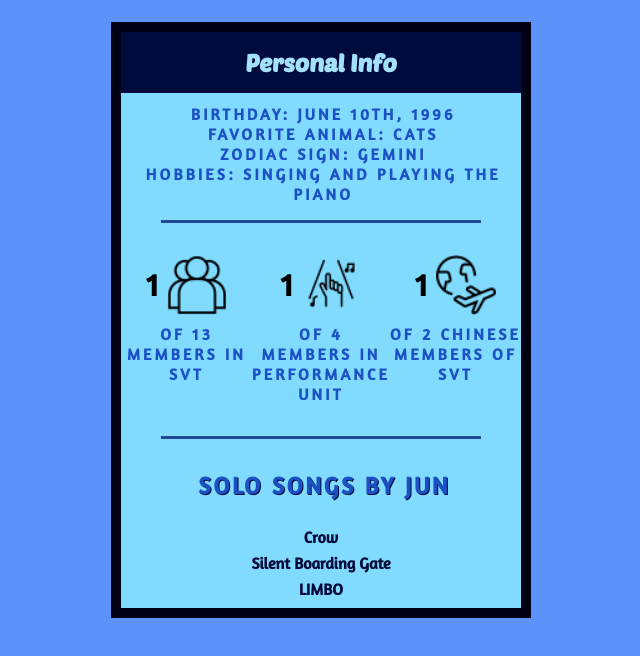
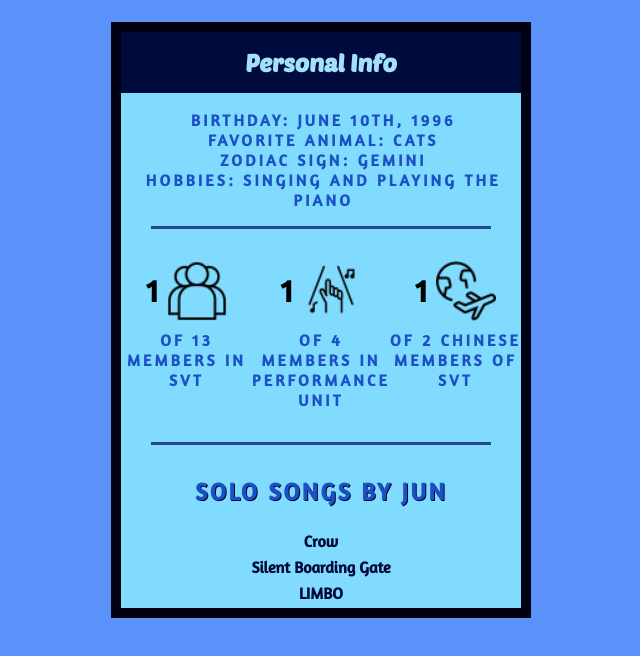
Before and after one commit to RVCC-IDMX/css-card-flip-payalazelaya, an Eleventy site: page src/index.html in a window 1280 px wide. Shown: the whole page, without its empty margins (319-959 px from the left). Built offline with nearby package versions, Linux system fonts and the light colour scheme; Eleventy itself is replaced by a stand-in of ours; files that its build step writes are made by us from their sources.

Commit message:
Additional minor adjust to styling

```diff
--- a/src/sass/pages/_home.scss
+++ b/src/sass/pages/_home.scss
@@ -43,7 +43,7 @@
     right: 0;
     padding: 18em 2em;
     outline: 10px solid hsl(234, 100%, 4%);
-    backface-visibility: visible;
+    backface-visibility: hidden;
     transform-style: preserve-3d;
   }
 
@@ -109,7 +109,7 @@
 }
 
 hr {
-  width: 80%;
+  width: 85%;
   height: 3px;
   border-width: 0;
   background-color: hsl(219, 63%, 35%);
@@ -119,7 +119,7 @@
 
 .info {
   text-transform: uppercase;
-  padding-block-start: 3rem;
+  padding-block-start: 6ch;
   padding-block-end: 1rem;
   padding-inline-start: .5ch;
   letter-spacing: .2em;
@@ -179,12 +179,12 @@
 
   &__label {
     text-transform: uppercase;
+    text-align: center;
     font-size: 1.5rem;
     font-weight: bolder;
     letter-spacing: .2ch;
     text-shadow: 1px 1px hsl(229, 100%, 11%);
-    padding-block-end: .5rem;
-    padding-inline-start: .5ch;
+    padding-block-end: .4rem;
   }
 
   &__list {
```
